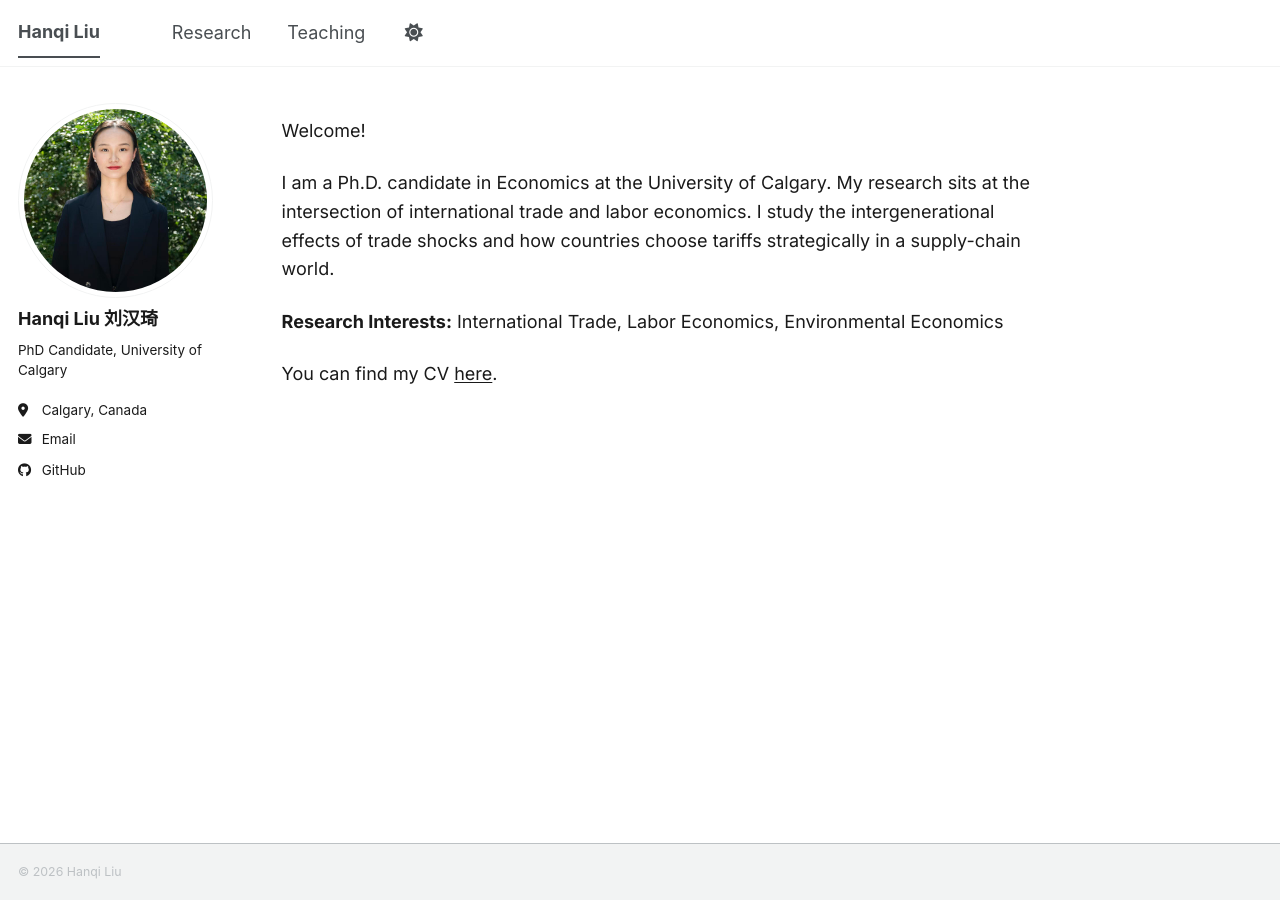
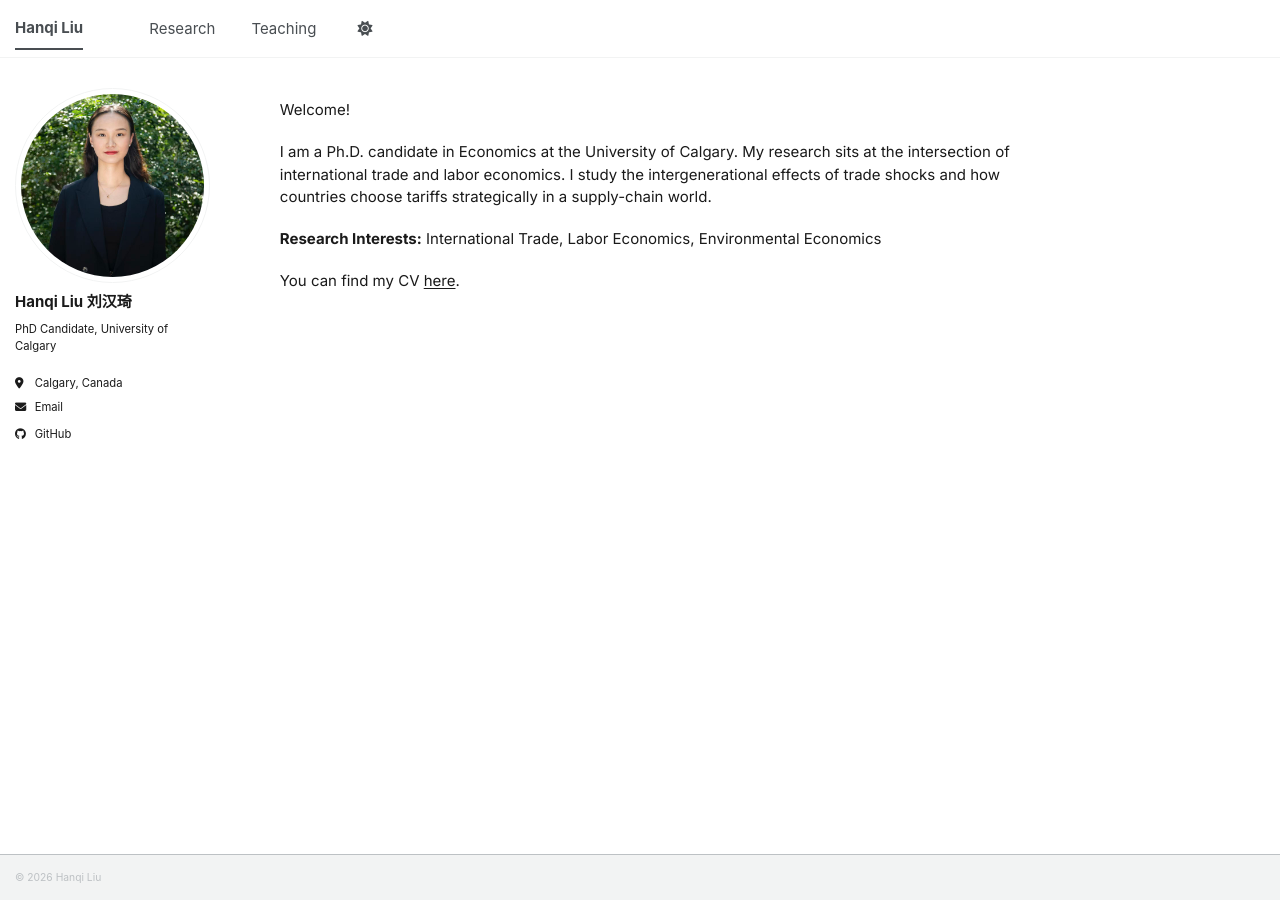
Before and after one commit to hanqi-liu-econ/hanqi-liu-econ.github.io, a Jekyll site: the page built from _pages/about.md, in a window 1280 px wide. Built offline with Jekyll 4.4.1, drawn with Linux system fonts in a browser that asks for light colours; a script bundle is joined from its source files by our own code; library files that are not in the unit come from our copies.

Commit message:
Update _custom.scss

```diff
--- a/_sass/_custom.scss
+++ b/_sass/_custom.scss
@@ -5,8 +5,8 @@ $global-font-family: $sans;
 body,
 .page__content {
   font-family: $sans;
-  font-size: 18px;
-  line-height: 1.6;
+  font-size: 15px;
+  line-height: 1.5;
   color: #1a1a1a;
 }
 
```
